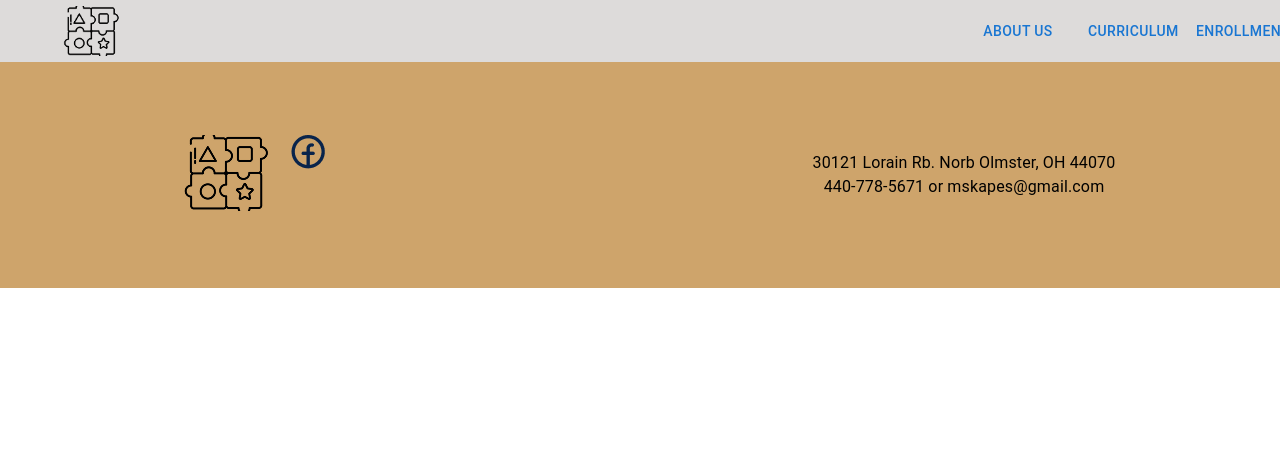
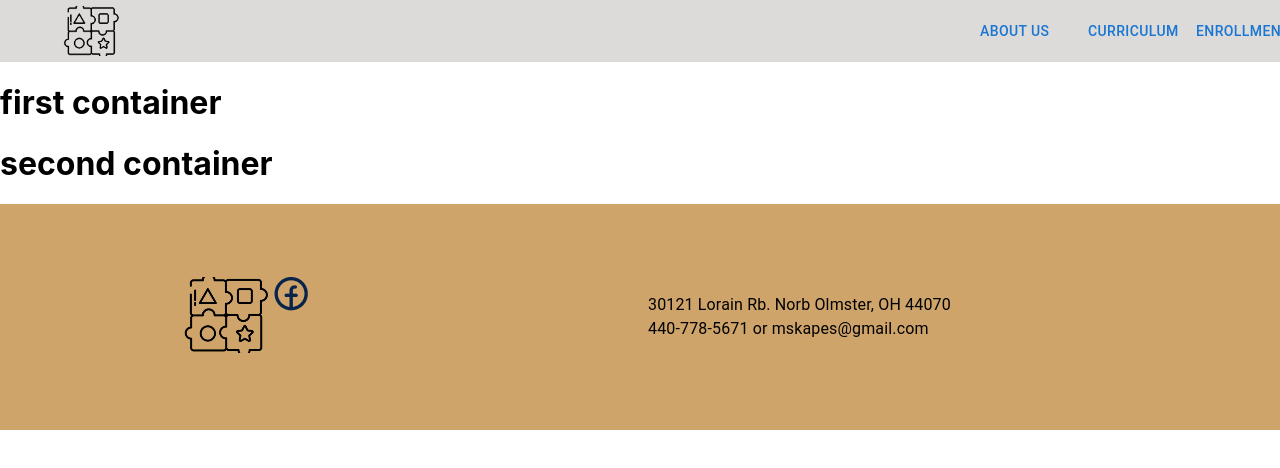
Before and after one commit to Ek-koval/sistech-project, a React (Create React App) app: page /enrollment in a window 1280 px wide. Shown: the top 468 px of the page. Built offline with nearby package versions, Linux system fonts and the light colour scheme.

Commit message:
changes to App js file

```diff
--- a/package.json
+++ b/package.json
@@ -12,7 +12,8 @@
     "@testing-library/user-event": "^13.5.0",
     "react": "^19.1.0",
     "react-dom": "^19.1.0",
-    "react-scripts": "5.0.1",
+    "react-router-dom": "^7.7.1",
+    "react-scripts": "^0.0.0",
     "web-vitals": "^2.1.4"
   },
   "scripts": {
--- a/src/App.js
+++ b/src/App.js
@@ -2,9 +2,12 @@ import logo from './logo.svg';
 import './App.css';
 import Header from './components/Header';
 import Footer from './components/Footer';
+import Enrollment from './components/Enrollment';
+import { BrowserRouter as Router, Routes, Route } from 'react-router-dom';
 
 
-function App() {
+
+/*function App() {
   return (
     <div className="App">
       <Header></Header>
@@ -12,5 +15,18 @@ function App() {
     </div>
   );
 }
+*/
+function App() {
+  return (
+    <Router>
+      <Header /> {/* Always shown */}
+      <Routes>
+        <Route path="/enrollment" element={<Enrollment />} />
+      </Routes>
+      <Footer /> {/* Always shown */}
+    </Router>
+
+  );
+}
 
 export default App;
--- a/src/components/Header.js
+++ b/src/components/Header.js
@@ -1,7 +1,8 @@
 import { Container, Box, Grid, Button } from "@mui/material";
-
+import { useNavigate } from 'react-router-dom';
 
 const Header = () => {
+  const navigate = useNavigate();
 
   return (
     <Container maxWidth={false} sx={{ paddingRight: "0px", paddingLeft: "0px" }} disableGutters>
@@ -22,7 +23,8 @@ const Header = () => {
             <Button variant="text">Curriculum</Button>
           </Grid>
           <Grid item size={1}>
-            <Button variant="text">Enrollment</Button>
+            <Button variant="text" onClick={() => navigate('/enrollment')}>
+              Enrollment</Button>
           </Grid>
         </Grid>
       </Box>
```
Also changed, not shown: 1 other file (tests, documents, lock files or other folders).
